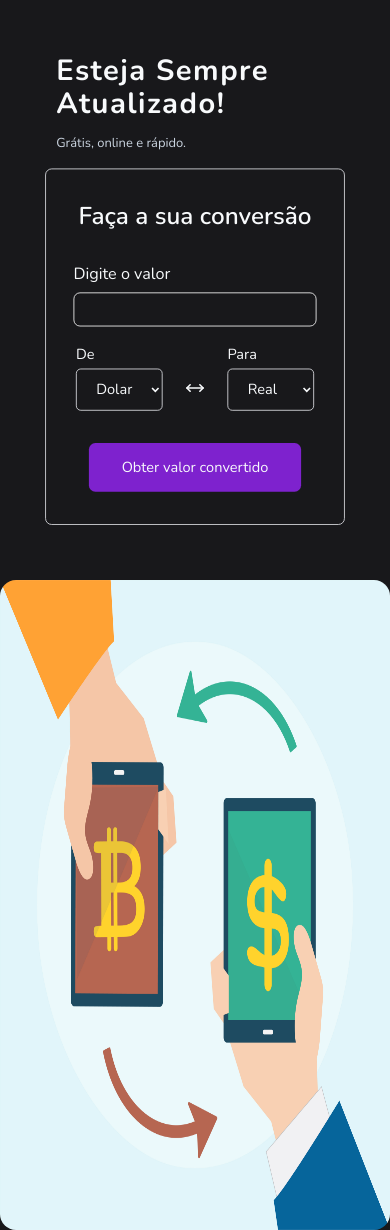
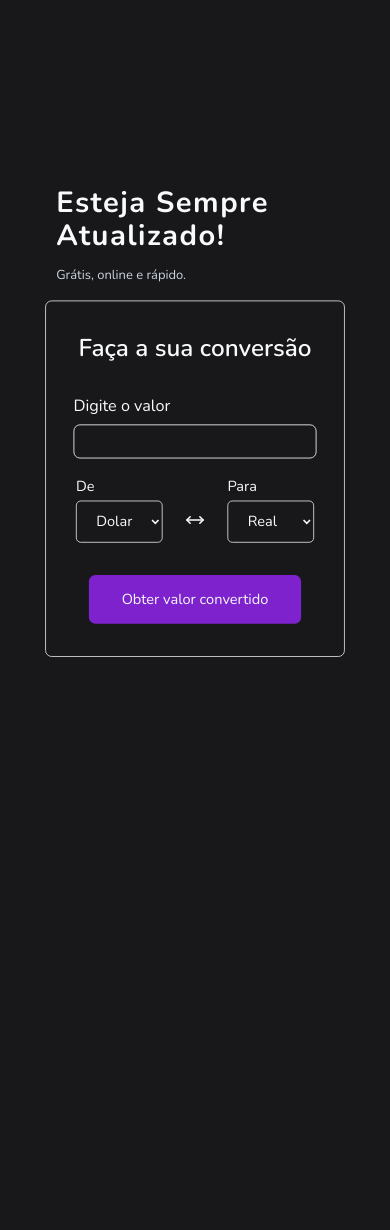
Before and after one commit to victorzld/cambio-facil, a React (Vite) app: page / in a window 390 px wide. After the commit the page ends 844 px from the top, so only its background shows below. Built offline with nearby package versions, Linux system fonts and the light colour scheme.

Commit message:
fix responsive slider

```diff
--- a/src/App.tsx
+++ b/src/App.tsx
@@ -161,7 +161,9 @@ export function App() {
           </div>
         </form>
 
-        <SliderImages />
+        <div className='my-auto max-md:hidden'>
+          <SliderImages />
+        </div>
       </div>
     </main>
   )
```
